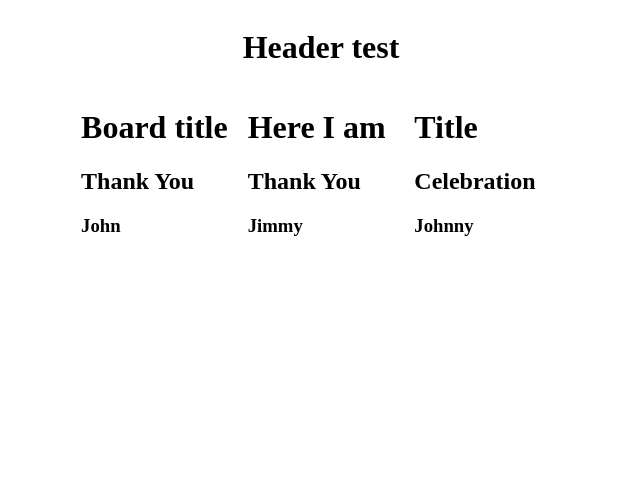
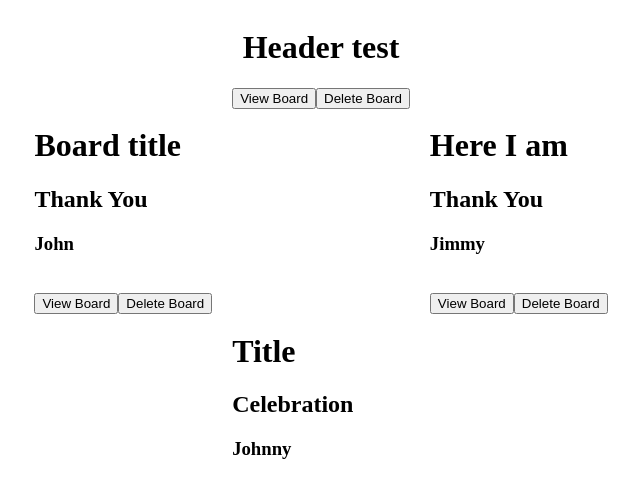
Before and after one commit to XiWorl/Kudos-Board, a React (Vite) app in the folder front-end/: page / in a window 1280 px wide. Shown: the top 498 px of the page, without its empty margins (319-959 px from the left). Built offline with nearby package versions, Linux system fonts and the light colour scheme; the HTML template or start-up script is replaced by a standard one.

Commit message:
Improve card html

```diff
--- a/front-end/src/App.jsx
+++ b/front-end/src/App.jsx
@@ -4,14 +4,17 @@ import { Header } from './components/Header'
 import "./styles/App.css"
 
 function App() {
-  const [count, setCount] = useState(0)
+  const [displayedCards, setDisplayedCards] = useState([])
+  const [searchQuery, setsearchQuery] = useState([])
 
-  return (<>
-    <div id="body-content">
-      <Header />
-      <CardContainer />
-    </div>
-    </>)
+  return (
+    <>
+      <div id="body-content">
+        <Header />
+        <CardContainer displayedCards={displayedCards} setDisplayedCards={setDisplayedCards} searchQuery={searchQuery}/>
+      </div>
+    </>
+  )
 }
 
 export default App
--- a/front-end/src/components/CardContainer.jsx
+++ b/front-end/src/components/CardContainer.jsx
@@ -6,13 +6,32 @@ let testData = [
     {id: 3, title: "Title", type: "Celebration", author: "Johnny"},
 ]
 
+function ViewBoardButton(props) {
+    return (
+        <button onClick={props.onClick}>View Board</button>
+    )
+}
+function DeleteBoardButton(props) {
+    return (
+        <button onClick={props.onClick}>Delete Board</button>
+    )
+}
+
 function Card(props) {
     return (
-        <div>
-            <h1>{props.title}</h1>
-            <h2>{props.type}</h2>
-            <h3>{props.author}</h3>
-        </div>
+        <>
+            <div className="card-information">
+                <img src="#" alt="" />
+                <h1>{props.title}</h1>
+                <h2>{props.type}</h2>
+                <h3>{props.author}</h3>
+            </div>
+
+            <div className="card-interactables">
+                <ViewBoardButton />
+                <DeleteBoardButton />
+            </div>
+        </>
     )
 }
 
```
